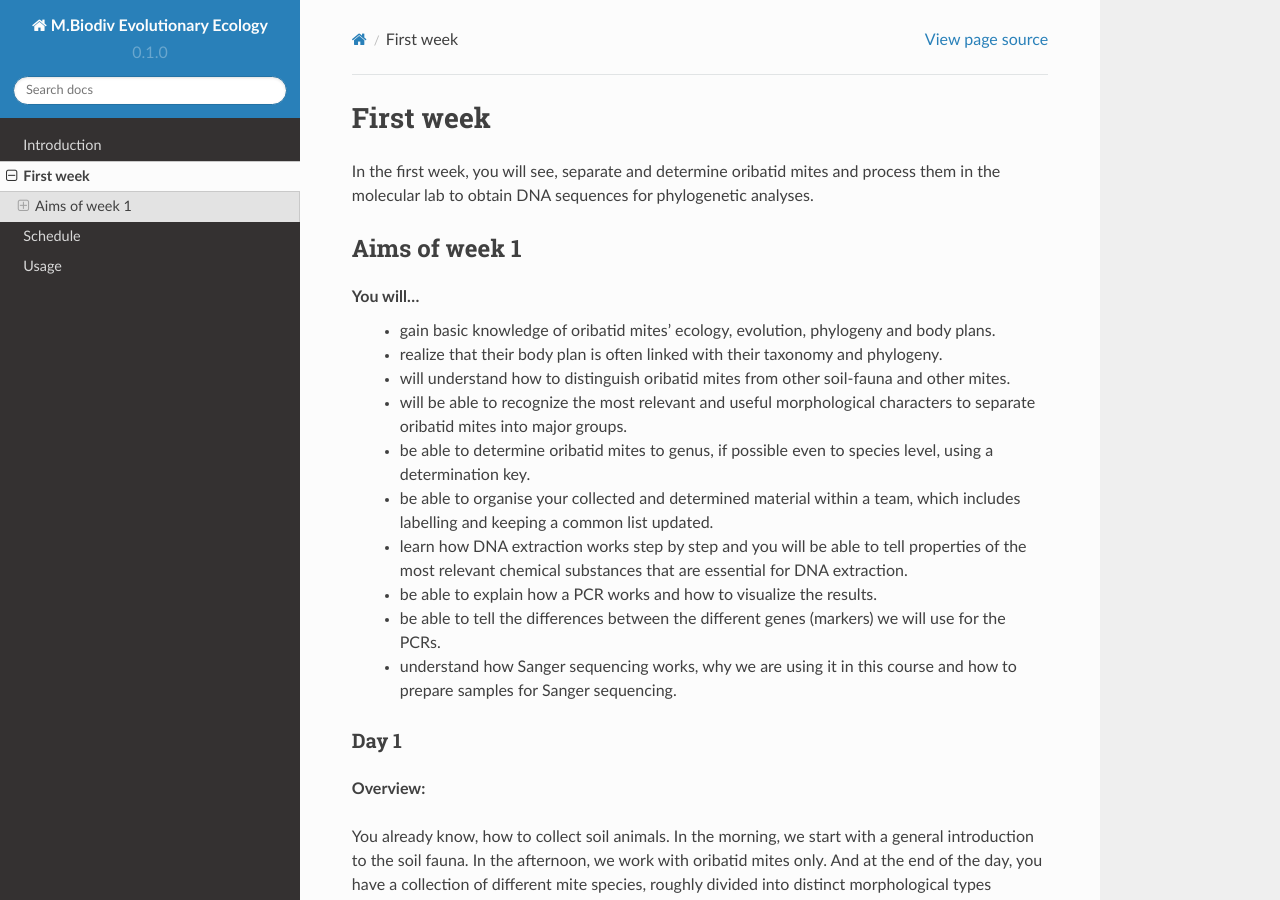
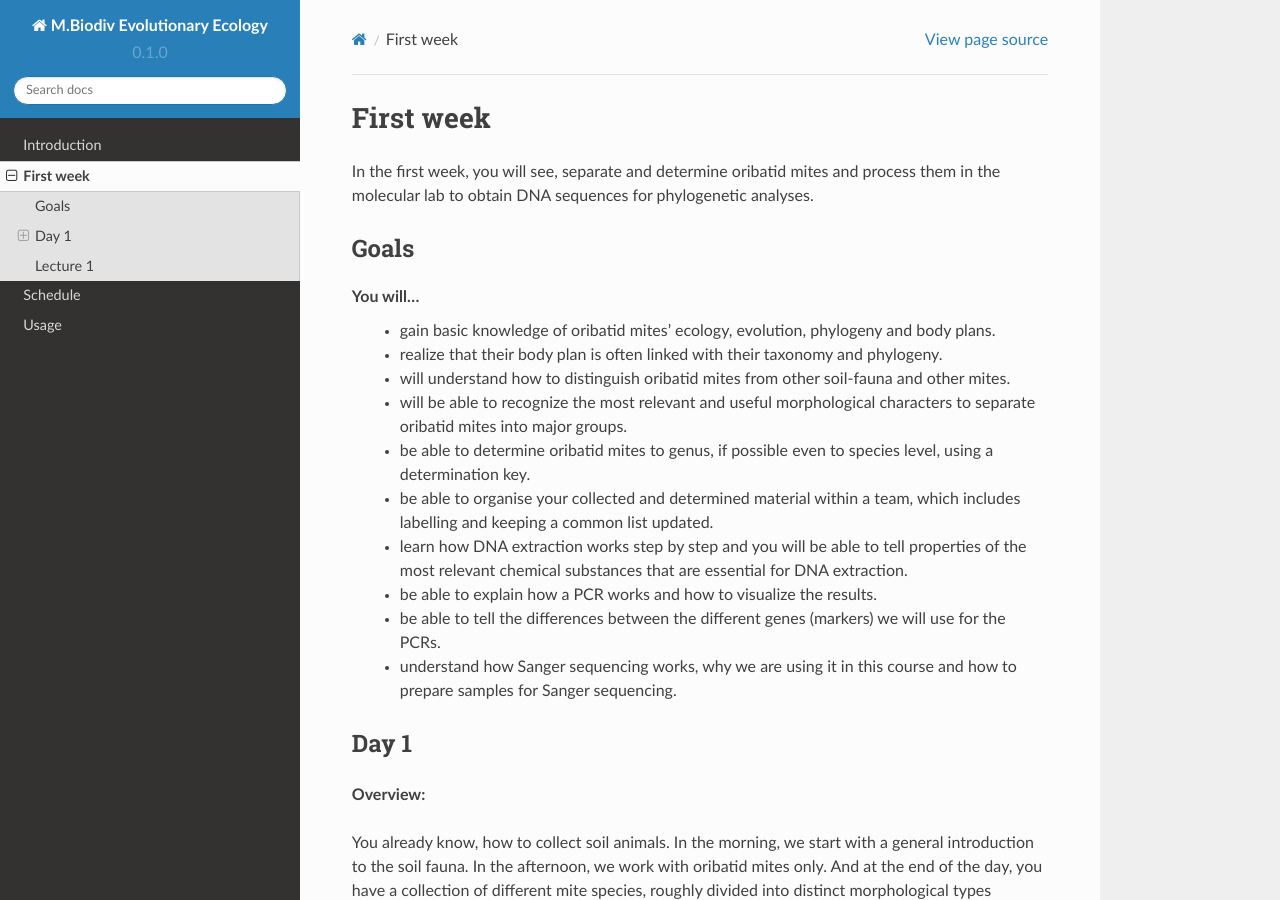
Before and after one commit to bheimbu/evolutionary_ecology, a Sphinx documentation site: the page built from docs/source/first_week.rst, in a window 1280 px wide and 900 px high. Built offline with Sphinx 7.4.7 and the Read the Docs theme 2.0.0, drawn with Linux system fonts in a browser that asks for light colours.

Commit message:
Update first_week.rst

```diff
--- a/docs/source/first_week.rst
+++ b/docs/source/first_week.rst
@@ -3,7 +3,7 @@ First week
 ==========
 In the first week, you will see, separate and determine oribatid mites and process them in the molecular lab to obtain DNA sequences for phylogenetic analyses.
 
-Aims of week 1
+Goals
 --------------
 You will…
   - gain basic knowledge of oribatid mites’ ecology, evolution, phylogeny and body plans.
@@ -18,7 +18,7 @@ You will…
   - understand how Sanger sequencing works, why we are using it in this course and how to prepare samples for Sanger sequencing.
 
 Day 1
-^^^^^
+-----
 **Overview:**
 
 You already know, how to collect soil animals. In the morning, we start with a general introduction to the soil fauna. In the afternoon, we work with oribatid mites only. And at the end of the day, you have a collection of different mite species, roughly divided into distinct morphological types (morphotypes).
@@ -56,10 +56,10 @@ Feedback Day 1
 To provide feedback, please complete our questionnaire: [Questionnaire Link](https://www.example.com/questionnaire).
 
 Lecture 1
-^^^^^^^^
+---------
 .. raw:: html
 
    <video width="320" height="240" controls>
-       <source src="  /plugins.php/mediacastplugin/media/check/76b4e0f6a4ebc18189a6712661d0adcf/31972438ac4c32ecddb13695540490af/127?v=L01.1-Oribatid_Mites-an_intr.mp4" type="video/mp4">
+       <source src="https://studip.uni-goettingen.de/plugins.php/mediacastplugin/media/check/76b4e0f6a4ebc18189a6712661d0adcf/31972438ac4c32ecddb13695540490af/127?v=L01.1-Oribatid_Mites-an_intr.mp4" type="video/mp4">
        Your browser does not support the video tag.
    </video>
```
